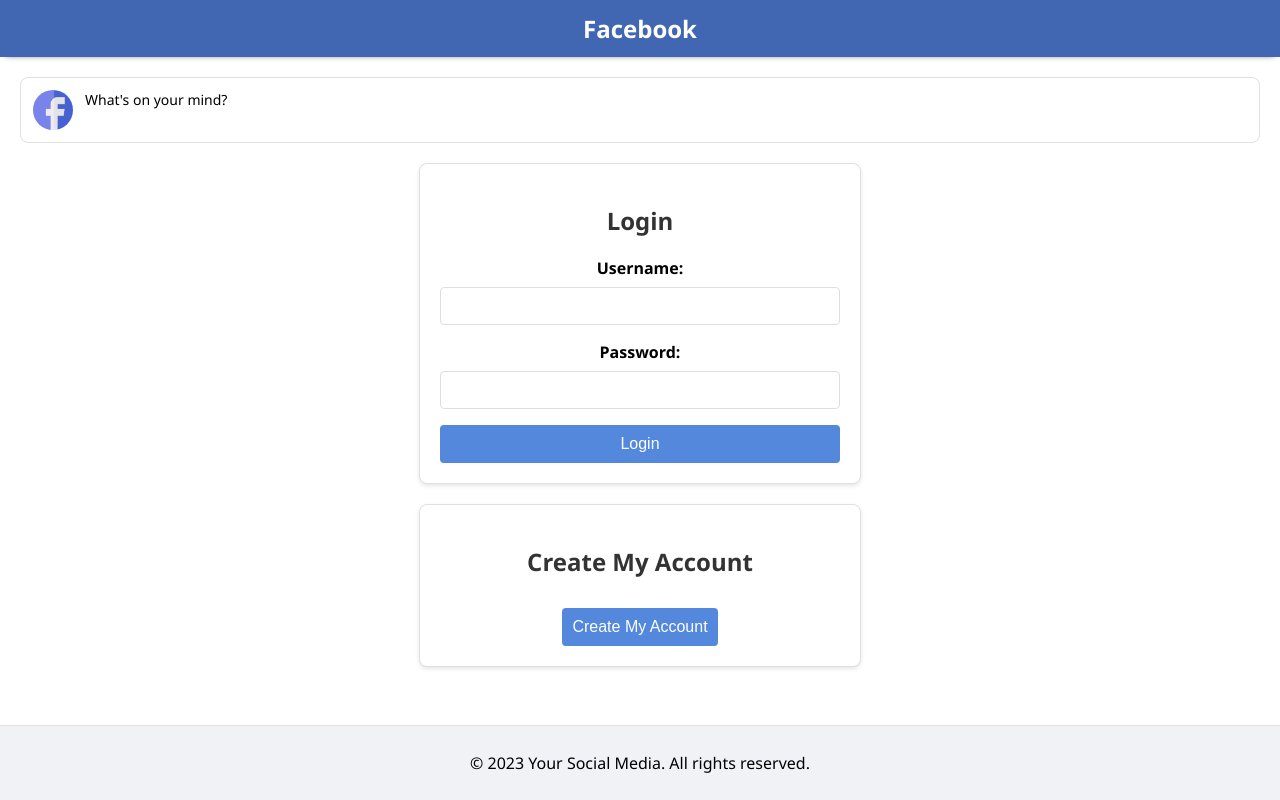
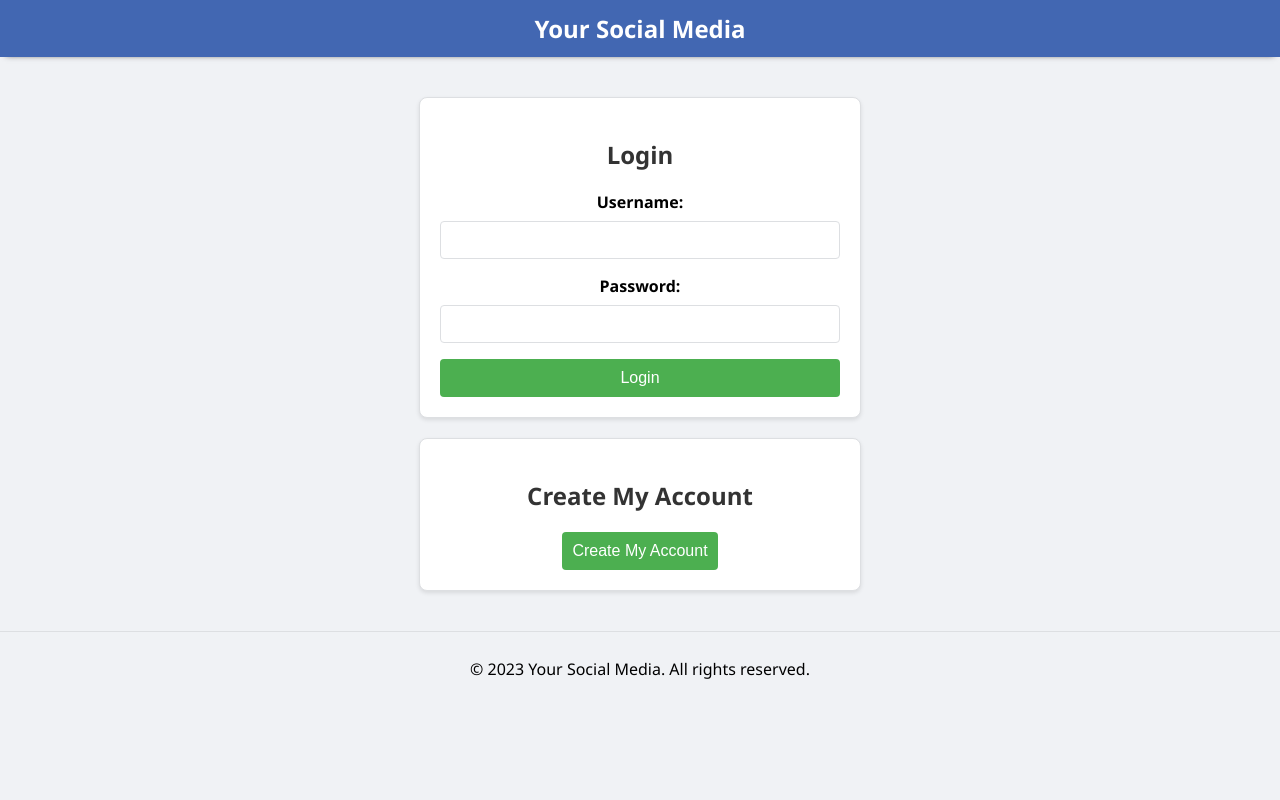
Before and after one commit to muhaobiyo/fb-clone, a plain HTML site: page index.html in a window 1280 px wide. Drawn offline with Linux system fonts and the light colour scheme.

Commit message:
i made new changes

```diff
--- a/index.html
+++ b/index.html
@@ -4,22 +4,15 @@
     <meta charset="UTF-8">
     <meta name="viewport" content="width=device-width, initial-scale=1.0">
     <link rel="stylesheet" href="styles.css">
+    <title>Your Social Media</title>
     <script type="text/javascript" src="script.js"></script>
-    <title>Your Social Media</title>
 </head>
 <body>
     <div class="container">
         <header>
-            <h1>Facebook</h1>
+            <h1>Your Social Media</h1>
         </header>
         <main>
-            <section class="post-section">
-                <div class="post">
-                    <img src="./images/facebook.png" alt="User Avatar">
-                    <p class="post-text">What's on your mind?</p>
-                </div>
-                <!-- Add more posts here -->
-            </section>
             <!-- Existing content goes here -->
 
             <!-- Login Form -->
@@ -33,41 +26,30 @@
                     <input type="password" id="password" name="password" required>
 
                     <button type="submit">Login</button>
-
                 </form>
-
             </section>
 
+            <!-- Create Account Button -->
+           <!-- Create Account Button -->
 <section class="auth-form">
     <h2>Create My Account</h2>
-                <button id="createAccountBtn" onclick="openSignUpForm()">Create My Account</button>
+    <button id="createAccountBtn">Create My Account</button>
 </section>
 
-
-            <!-- Signup Form -->
-
-
+<!-- Hidden Signup Form -->
 <section class="auth-form hidden" id="signupForm">
-
     <h2>Sign Up</h2>
     <form onsubmit="handleSignUp(event)">
-                    <label for="newUsername">Username:</label>
-                    <input type="text" id="newUsername" name="newUsername" required>
-
-                    <label for="email">Email:</label>
-                    <input type="email" id="email" name="email" required>
-
-                    <label for="newPassword">Password:</label>
-                    <input type="password" id="newPassword" name="newPassword" required>
-
+        <!-- Your form fields go here -->
         <button type="submit">Sign Up</button>
     </form>
 </section>
-
         </main>
         <footer class="footer">
             <p>&copy; 2023 Your Social Media. All rights reserved.</p>
         </footer>
     </div>
+
+
 </body>
 </html>
--- a/script.js
+++ b/script.js
@@ -1,6 +1,10 @@
-function openSignUpForm() {
-    document.getElementById('signupForm').classList.remove('hidden');
-}
+document.addEventListener('DOMContentLoaded', function() {
+    // Ensure the DOM is fully loaded before attaching event listeners
+
+    document.getElementById('createAccountBtn').addEventListener('click', openSignUpForm);
+    document.getElementById('signupForm').addEventListener('submit', handleSignUp);
+    document.getElementById('loginForm').addEventListener('submit', handleLogin);
+});
 
 function openSignUpForm() {
     document.getElementById('signupForm').classList.remove('hidden');
--- a/styles.css
+++ b/styles.css
@@ -1,8 +1,3 @@
-body, html {
-    height: 100%;
-    margin: 0;
-}
-
 body {
     font-family: 'Segoe UI', Tahoma, Geneva, Verdana, sans-serif;
     margin: 0;
@@ -11,17 +6,13 @@ body {
 }
 
 .container {
-    margin: 0 auto;
-    background-color: #ffffff;
-    box-shadow: 0 0 10px rgba(0, 0, 0, 0.1);
-    min-height: 100%;
+    min-height: 100vh;
     display: flex;
     flex-direction: column;
 }
 
-
 header {
-    background-color: #4267B2; /* Facebook blue color */
+    background-color: #4267B2;
     color: #ffffff;
     text-align: center;
     padding: 12px 20px;
@@ -35,42 +26,6 @@ header h1 {
 
 main {
     padding: 20px;
-    flex : 1;
-}
-
-.post-section {
-    margin-bottom: 20px;
-}
-
-.post {
-    background-color: #ffffff;
-    border: 1px solid #dddfe2;
-    border-radius: 8px;
-    margin-bottom: 16px;
-    padding: 12px;
-    display: flex;
-    align-items: flex-start;
-}
-
-.post img {
-    width: 40px;
-    height: 40px;
-    border-radius: 50%;
-    margin-right: 12px;
-}
-
-.post-text {
-    margin: 0;
-    font-size: 14px;
-    line-height: 1.4;
-}
-
-footer {
-    background-color: #f0f2f5;
-    text-align: center;
-    padding: 10px;
-    border-top: 1px solid #dddfe2;
-    flex-shrink: 0;
 }
 
 .auth-form {
@@ -81,10 +36,10 @@ footer {
     border: 1px solid #dddfe2;
     border-radius: 8px;
     box-shadow: 0 2px 4px rgba(0, 0, 0, 0.1);
+    text-align: center;
 }
 
 .auth-form h2 {
-    text-align: center;
     color: #333;
 }
 
@@ -108,38 +63,7 @@ footer {
 
 .auth-form button {
     padding: 10px;
-    background-color: #4267B2;
-    color: #ffffff;
-    border: none;
-    border-radius: 4px;
-    cursor: pointer;
-    font-size: 16px;
-}
-
-.auth-form button:hover {
-    background-color: #314c85;
-}
-
-
-
-.auth-form {
-    max-width: 400px;
-    margin: 20px auto;
-    padding: 20px;
-    background-color: #ffffff;
-    border: 1px solid #dddfe2;
-    border-radius: 8px;
-    box-shadow: 0 2px 4px rgba(0, 0, 0, 0.1);
-    text-align: center;
-}
-
-.auth-form h2 {
-    color: #333;
-}
-
-.auth-form button {
-    padding: 10px;
-    background-color: #5388dc; /* Green color */
+    background-color: #4CAF50;
     color: #ffffff;
     border: none;
     border-radius: 4px;
@@ -151,12 +75,14 @@ footer {
     background-color: #45a049;
 }
 
+.footer {
+    background-color: #f0f2f5;
+    text-align: center;
+    padding: 10px;
+    border-top: 1px solid #dddfe2;
+}
+
 /* Hide the signup form initially */
 .hidden {
     display: none;
 }
-
-#createAccountBtn{
-    margin-top: 10px;
-
-}
```
Lines whose indentation alone changed are shown as unchanged.
